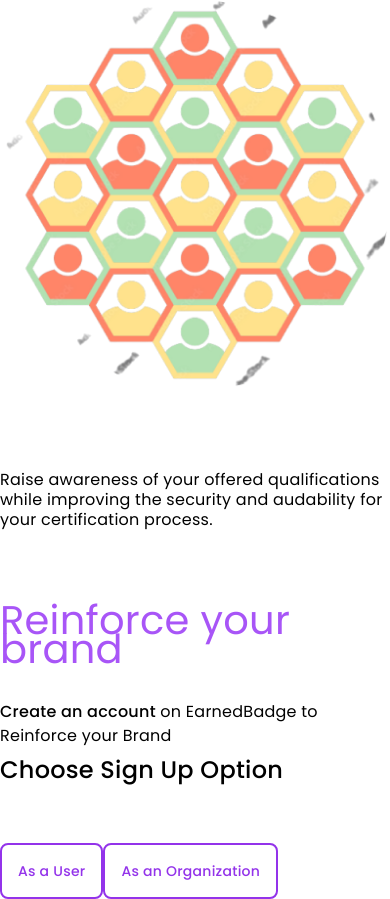
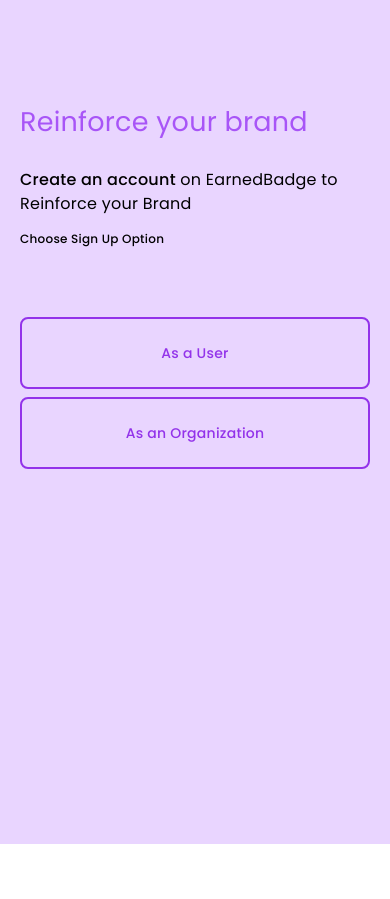
Before and after one commit to love2007-web/CertificationSite, an Angular app: page /signup in a window 390 px wide. After the commit the page ends 844 px from the top, so only its background shows below. Built offline with nearby package versions, Linux system fonts and the light colour scheme.

Commit message:
Update signup component HTML with new design and signup options

```diff
--- a/src/app/Pages/signup/signup.component.html
+++ b/src/app/Pages/signup/signup.component.html
@@ -1,6 +1,6 @@
-<div class="font-poppins">
+<div class="font-poppins bg-purple-200 px-5">
   <div class="md:w-full md:h-screen md:flex">
-    <div class="md:w-1/2 md:h-screen md:pt-12">
+    <div class="hidden md:block md:w-1/2 md:h-screen md:pt-12">
       <img
         src="../../../assets/images/choseSignup.9c5e6d7f.png"
         class="mx-auto md:w-[300px]"
@@ -13,23 +13,23 @@
         </span>
       </div>
     </div>
-    <div class="md:w-1/2 md:h-screen md:pt-12 md:px-2">
-      <span class="text-[40px] text-purple-500">Reinforce your brand</span>
+    <div class="pt-28 md:w-1/2 h-screen md:pt-12 md:px-2">
+      <span class="text-[27px] md:text-[40px] text-purple-500">Reinforce your brand</span>
       <p class="pt-8 text-[16px] leading-6">
         <span class="font-medium">Create an account</span> on EarnedBadge to
         <br />
         Reinforce your Brand
       </p>
       <div class="md:text-center md:mt-[60px]">
-        <span class="text-[24px] font-medium"> Choose Sign Up Option </span>
-        <div class="mt-[60px]">
+        <span class="text-[12px] md:text-[24px] font-medium"> Choose Sign Up Option </span>
+        <div class="mt-[60px] block">
             <a href="/user_signup" class="">
-                <button class="transition ease-in-out duration-300 md:text-[24px] px-[16px] font-medium py-4 md:w-full md:my-2 rounded-lg text-purple-600 border-2 border-purple-600 hover:bg-purple-600 hover:text-white">
+                <button class="transition ease-in-out duration-300 md:text-[24px] px-[16px] font-medium py-6 w-full my-2 rounded-lg text-purple-600 border-2 border-purple-600 hover:bg-purple-600 hover:text-white">
                     As a User
                 </button>
             </a>
             <a href="" class="">
-                <button class="transition ease-in-out duration-300 md:text-[24px] px-[16px] py-4 font-medium md:w-full rounded-lg text-purple-600 border-2 border-purple-600 hover:bg-purple-600 hover:text-white">
+                <button class="transition ease-in-out duration-300 md:text-[24px] px-[16px] py-6 font-medium w-full rounded-lg text-purple-600 border-2 border-purple-600 hover:bg-purple-600 hover:text-white">
                     As an Organization
                 </button>
             </a>
--- a/src/app/app-routing.module.ts
+++ b/src/app/app-routing.module.ts
@@ -2,11 +2,14 @@
 import { RouterModule, Routes } from '@angular/router';
 import { HomeComponent } from './Pages/home/home.component';
 import { SignupComponent } from './Pages/signup/signup.component';
+import { UserSignupComponent } from './Pages/user-signup/user-signup.component';
 
 const routes: Routes = [
   { path: '', redirectTo: 'home', pathMatch: 'full' },
   { path: 'home', component: HomeComponent },
   { path: 'signup', component: SignupComponent },
+  { path: 'user_signup', component: UserSignupComponent }
+
 
 ];
 
```
